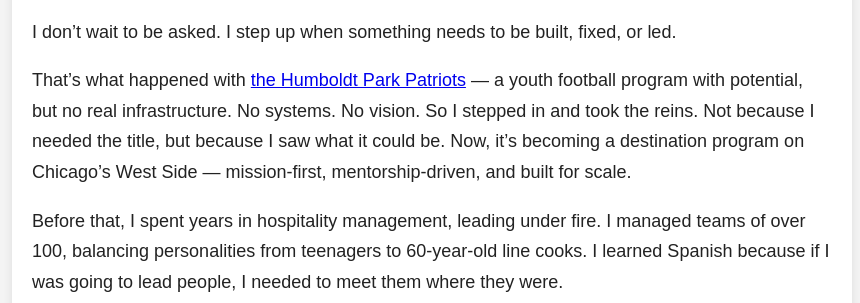
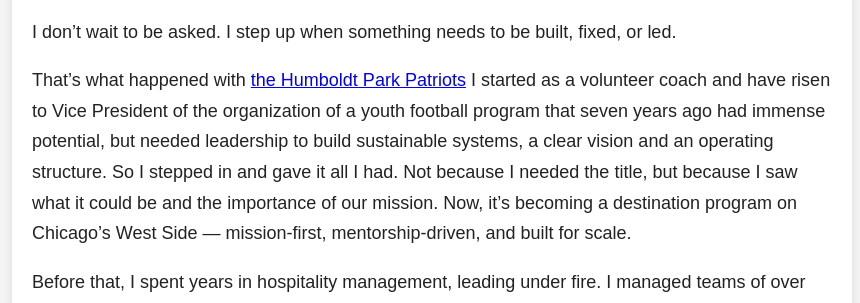
Before and after one commit to CoachDCrawford/coachdcrawford.github.io, a plain HTML site: page index.html in a window 1280 px wide. Shown: the part 469-772 px from the top of the page, without its empty margins (208-1068 px from the left). Drawn offline with Linux system fonts and the light colour scheme.

Commit message:
Update index.html
Softened Patriots language.

```diff
--- a/index.html
+++ b/index.html
@@ -74,7 +74,7 @@
     <h2>Builder. Leader. Culture Driver.</h2>
     <p>I don’t wait to be asked. I step up when something needs to be built, fixed, or led.</p>
 
-    <p>That’s what happened with <a href="https://www.humboldtparkpatriots.com" target="_blank">the Humboldt Park Patriots</a> — a youth football program with potential, but no real infrastructure. No systems. No vision. So I stepped in and took the reins. Not because I needed the title, but because I saw what it could be. Now, it’s becoming a destination program on Chicago’s West Side — mission-first, mentorship-driven, and built for scale.</p>
+    <p>That’s what happened with <a href="https://www.humboldtparkpatriots.com" target="_blank">the Humboldt Park Patriots</a> I started as a volunteer coach and have risen to Vice President of the organization of a youth football program that seven years ago had immense potential, but needed leadership to build sustainable systems, a clear vision and an operating structure. So I stepped in and gave it all I had. Not because I needed the title, but because I saw what it could be and the importance of our mission. Now, it’s becoming a destination program on Chicago’s West Side — mission-first, mentorship-driven, and built for scale.</p>
 
     <p>Before that, I spent years in hospitality management, leading under fire. I managed teams of over 100, balancing personalities from teenagers to 60-year-old line cooks. I learned Spanish because if I was going to lead people, I needed to meet them where they were.</p>
 
```
